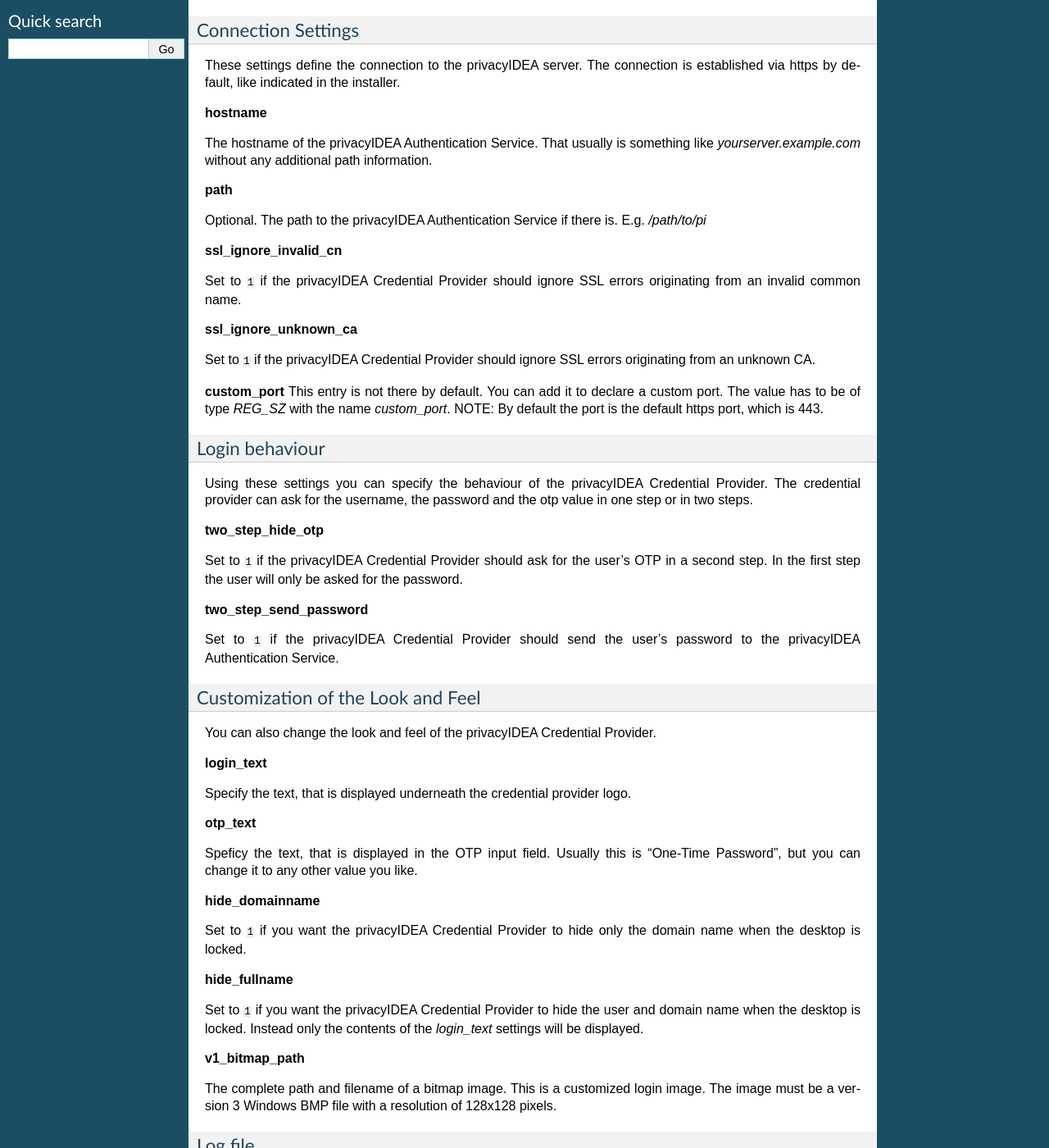
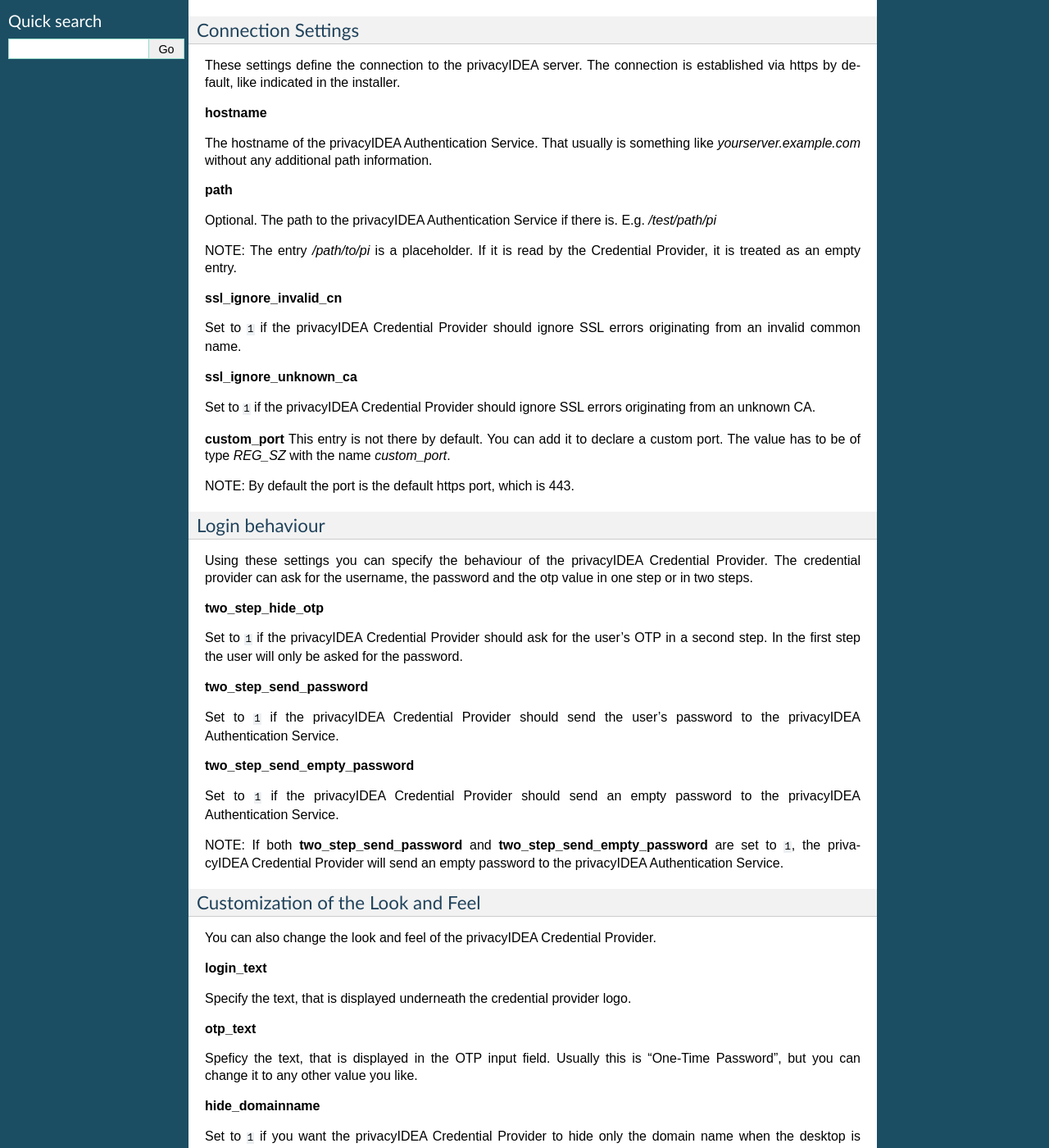
Before and after one commit to privacyidea/privacyidea-credential-provider, a Sphinx documentation site: the page built from doc/configuration.rst, in a window 1280 px wide and 1400 px high, scrolled down 365 px. Shown: the whole window at 82% size. Built offline with Sphinx 7.4.7, drawn with Linux system fonts in a browser that asks for light colours.

Commit message:
Changes included in documentation

```diff
--- a/doc/configuration.rst
+++ b/doc/configuration.rst
@@ -38,7 +38,9 @@
 
 Optional.
 The path to the privacyIDEA Authentication Service if there is.
-E.g. */path/to/pi*
+E.g. */test/path/pi*
+
+NOTE: The entry */path/to/pi* is a placeholder. If it is read by the Credential Provider, it is treated as an empty entry.
 
 **ssl_ignore_invalid_cn**
 
@@ -50,6 +52,7 @@
 
 **custom_port**
 This entry is not there by default. You can add it to declare a custom port. The value has to be of type *REG_SZ* with the name *custom_port*.
+
 NOTE: By default the port is the default https port, which is 443.
 
 Login behaviour
@@ -66,6 +69,11 @@
 
 Set to ``1`` if the privacyIDEA Credential Provider should send the user's password to the privacyIDEA Authentication Service.
 
+**two_step_send_empty_password**
+
+Set to ``1`` if the privacyIDEA Credential Provider should send an empty password to the privacyIDEA Authentication Service.
+
+NOTE: If both **two_step_send_password** and **two_step_send_empty_password** are set to ``1``, the privacyIDEA Credential Provider will send an empty password to the privacyIDEA Authentication Service.
 
 Customization of the Look and Feel
 ~~~~~~~~~~~~~~~~~~~~~~~~~~~~~~~~~~
```
